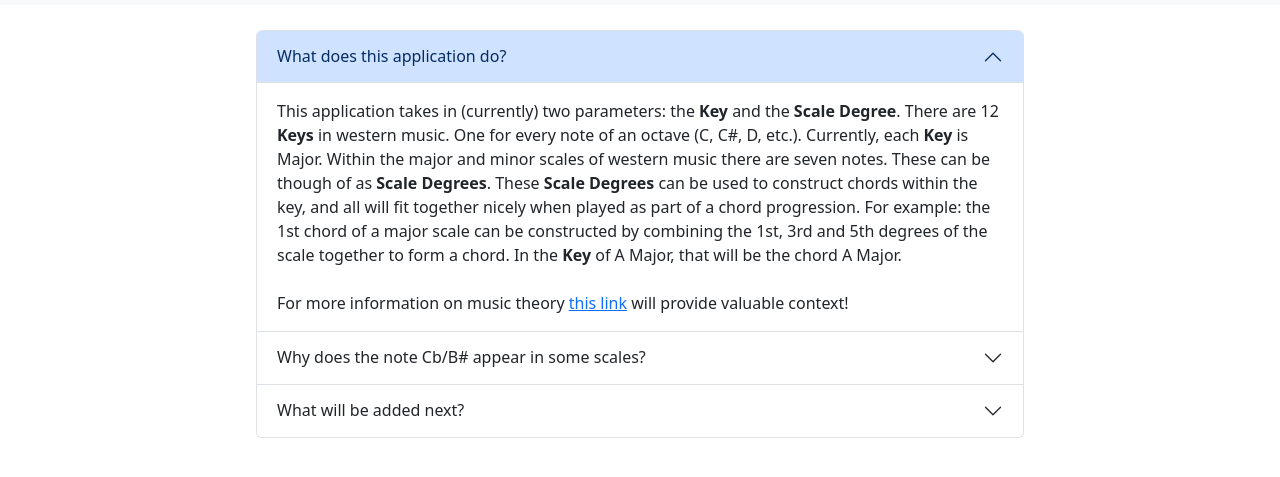
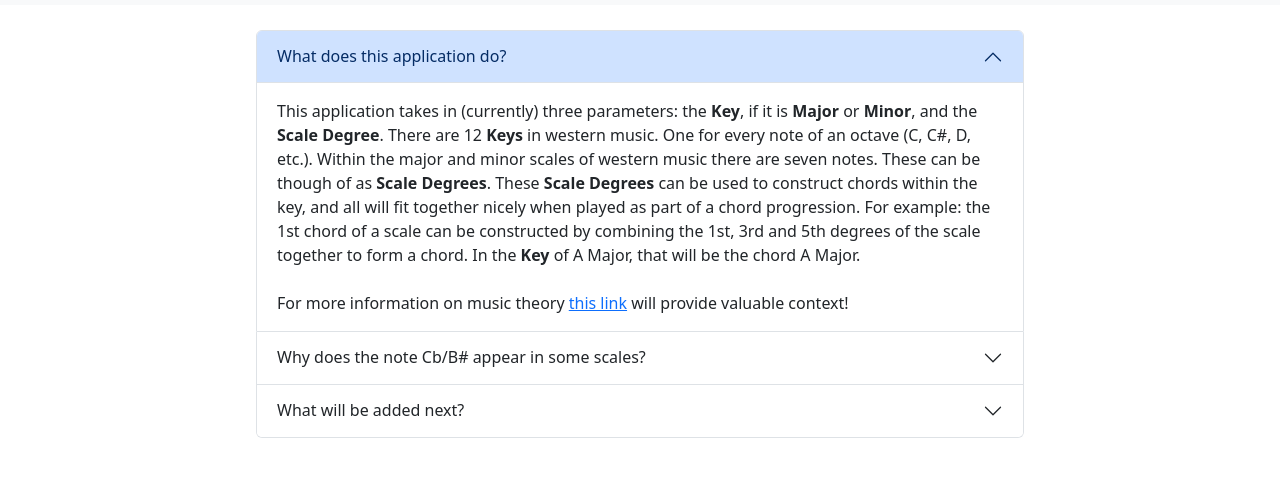
Before and after one commit to Bonyony/MusicProject, a plain HTML site: page features.html in a window 1280 px wide. Shown: the part 51-528 px from the top of the page. Drawn offline with nearby package versions, Linux system fonts and the light colour scheme.

Commit message:
updated details

```diff
--- a/features.html
+++ b/features.html
@@ -58,20 +58,20 @@
             data-bs-parent="#accordionExample"
           >
             <div class="accordion-body">
-              This application takes in (currently) two parameters: the
-              <strong>Key</strong> and the <strong>Scale Degree</strong>. There
-              are 12 <strong>Keys</strong> in western music. One for every note
-              of an octave (C, C#, D, etc.). Currently, each
-              <strong>Key</strong> is Major. Within the major and minor scales
-              of western music there are seven notes. These can be though of as
-              <strong>Scale Degrees</strong>. These
+              This application takes in (currently) three parameters: the
+              <strong>Key</strong>, if it is <strong>Major</strong> or
+              <strong>Minor</strong>, and the <strong>Scale Degree</strong>.
+              There are 12 <strong>Keys</strong> in western music. One for every
+              note of an octave (C, C#, D, etc.). Within the major and minor
+              scales of western music there are seven notes. These can be though
+              of as <strong>Scale Degrees</strong>. These
               <strong>Scale Degrees</strong>
               can be used to construct chords within the key, and all will fit
               together nicely when played as part of a chord progression. For
-              example: the 1st chord of a major scale can be constructed by
-              combining the 1st, 3rd and 5th degrees of the scale together to
-              form a chord. In the <strong>Key</strong> of A Major, that will be
-              the chord A Major. <br /><br />
+              example: the 1st chord of a scale can be constructed by combining
+              the 1st, 3rd and 5th degrees of the scale together to form a
+              chord. In the <strong>Key</strong> of A Major, that will be the
+              chord A Major. <br /><br />
               For more information on music theory
               <a href="https://www.musictheory.net/lessons" target="_blank"
                 >this link</a
@@ -102,7 +102,8 @@
               While the note <strong>Cb/B#</strong> may seem nonsensicle to many
               it is indeed used, as is <strong>Fb/E#</strong>, for certain key
               signatures. In my application it will only show up for the key of
-              <strong>F#/Gb</strong>. <br /><br />
+              <strong>F#/Gb</strong>. This is partly due to the limitations of
+              the <strong>VexFlow.js</strong> library. <br /><br />
               <a
                 href="https://en.wikipedia.org/wiki/G-flat_major"
                 target="_blank"
```
